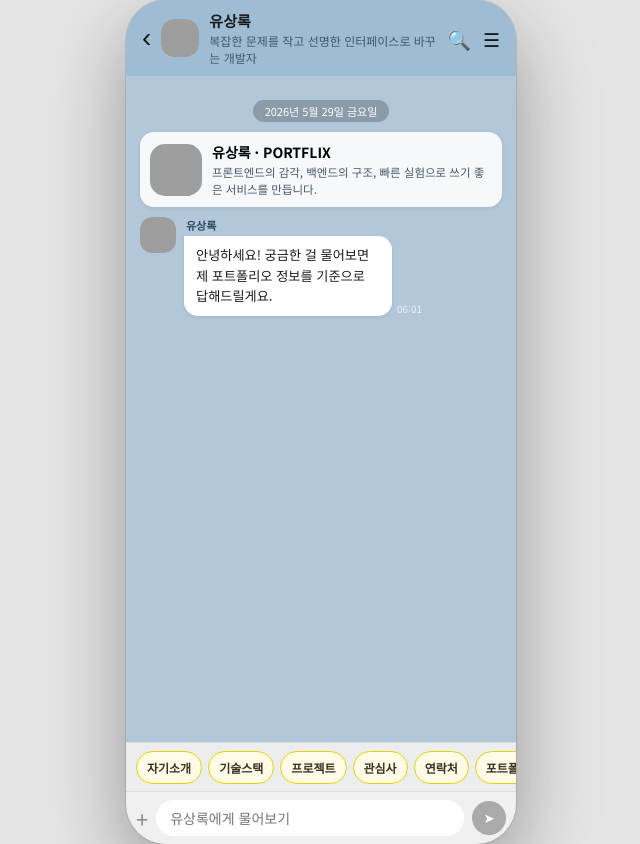
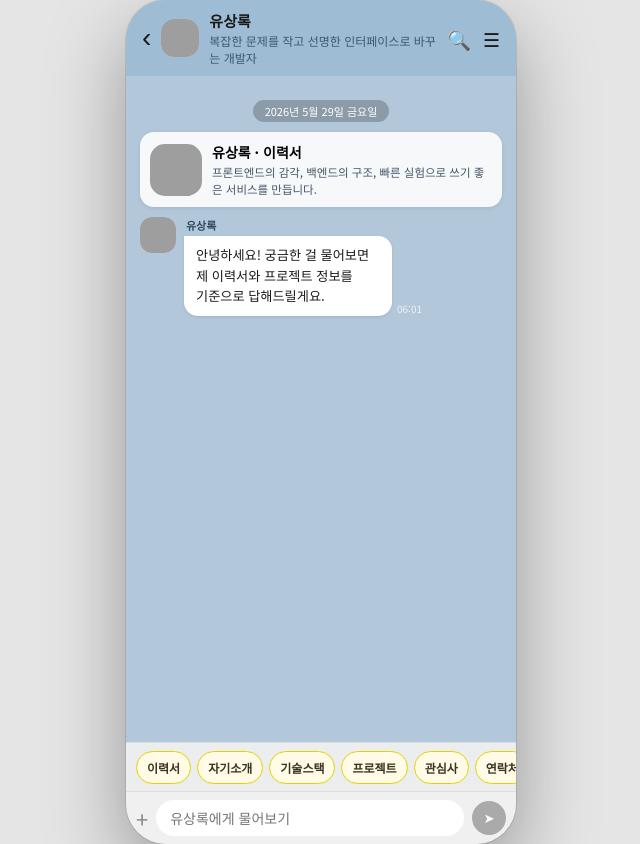
Before and after one commit to dbtkdfhr/dbtkdfhr.github.io, a plain HTML site: page index.html in a window 1280 px wide. Shown: the whole page, without its empty margins (319-959 px from the left). Drawn offline with Linux system fonts and the light colour scheme; grey boxes are pictures that could not be loaded.

Commit message:
feat: 이력서 추가

```diff
--- a/index.html
+++ b/index.html
@@ -28,19 +28,19 @@
     <section class="profile-card">
       <img alt="유상록 프로필" data-profile-image="dbtkdfhr">
       <div>
-        <strong>유상록 · PORTFLIX</strong>
+        <strong>유상록 · 이력서</strong>
         <p>프론트엔드의 감각, 백엔드의 구조, 빠른 실험으로 쓰기 좋은 서비스를 만듭니다.</p>
       </div>
     </section>
   </main>
 
   <section class="quick-replies" aria-label="빠른 질문">
+    <button data-question="이력서">이력서</button>
     <button data-question="자기소개">자기소개</button>
     <button data-question="기술스택">기술스택</button>
     <button data-question="프로젝트">프로젝트</button>
     <button data-question="관심사">관심사</button>
     <button data-question="연락처">연락처</button>
-    <button data-question="포트폴리오">포트폴리오</button>
   </section>
 
   <footer class="chat-input-bar">
--- a/script.js
+++ b/script.js
@@ -14,9 +14,12 @@ const profileImages = {
   const profile = {
     name: "유상록",
     avatar: profileImages.dbtkdfhr,
-    portfolio: "https://kosa-private-introduce.vercel.app/",
     github: "https://github.com/dbtkdfhr",
-    email: "dbtkdfhr2000@naver.com"
+    email: "dbtkdfhr2000@naver.com",
+    resumes: {
+      frontend: "assets/resumes/frontend-resume.pdf",
+      backend: "assets/resumes/backend-resume.pdf"
+    }
   };
 
   const answers = {
@@ -39,7 +42,15 @@ const profileImages = {
 </div>`,
     관심사: "관심사는 웹 인터랙션, 성능 최적화, 협업 도구, 오래 봐도 질리지 않는 UI입니다.\n요즘은 더 적은 코드로 더 똑똑하게 동작하는 제품을 만드는 쪽에 관심이 많습니다.",
     연락처: "연락은 이메일과 GitHub로 가능합니다.\nEmail: dbtkdfhr2000@naver.com\nGitHub: github.com/dbtkdfhr",
-    포트폴리오: `포트폴리오는 여기에서 볼 수 있습니다.\n<a href="${profile.portfolio}" target="_blank" rel="noreferrer">PORTFLIX 열기</a>\n<a href="${profile.github}" target="_blank" rel="noreferrer">GitHub 열기</a>`
+    이력서: `이력서는 아래 파일에서 볼 수 있습니다.
+<div class="project-links">
+  <a class="project-link" href="${profile.resumes.frontend}" target="_blank" rel="noreferrer">
+    <strong>프론트엔드 이력서</strong><span>PDF 파일 열기</span>
+  </a>
+  <a class="project-link" href="${profile.resumes.backend}" target="_blank" rel="noreferrer">
+    <strong>백엔드 이력서</strong><span>PDF 파일 열기</span>
+  </a>
+</div>`
   };
 
   const chatBody = document.getElementById("chatBody");
@@ -115,7 +126,7 @@ const profileImages = {
     if (normalized.includes("프로젝트") || normalized.includes("작업") || normalized.includes("깃허브") || normalized.includes("github")) return ["프로젝트", true];
     if (normalized.includes("관심") || normalized.includes("UI") || normalized.includes("성능")) return ["관심사", false];
     if (normalized.includes("연락") || normalized.includes("이메일") || normalized.includes("깃허브") || normalized.includes("github")) return ["연락처", false];
-    if (normalized.includes("포트폴리오") || normalized.includes("링크") || normalized.includes("사이트")) return ["포트폴리오", true];
+    if (normalized.includes("이력서") || normalized.includes("resume") || normalized.includes("링크") || normalized.includes("사이트")) return ["이력서", true];
     return ["자기소개", false];
   }
 
@@ -151,5 +162,5 @@ const profileImages = {
   });
 
   setTimeout(() => {
-    appendMessage("안녕하세요! 궁금한 걸 물어보면 제 포트폴리오 정보를 기준으로 답해드릴게요.", false);
+    appendMessage("안녕하세요! 궁금한 걸 물어보면 제 이력서와 프로젝트 정보를 기준으로 답해드릴게요.", false);
   }, 450);
```
Also changed, not shown: 2 other files.
